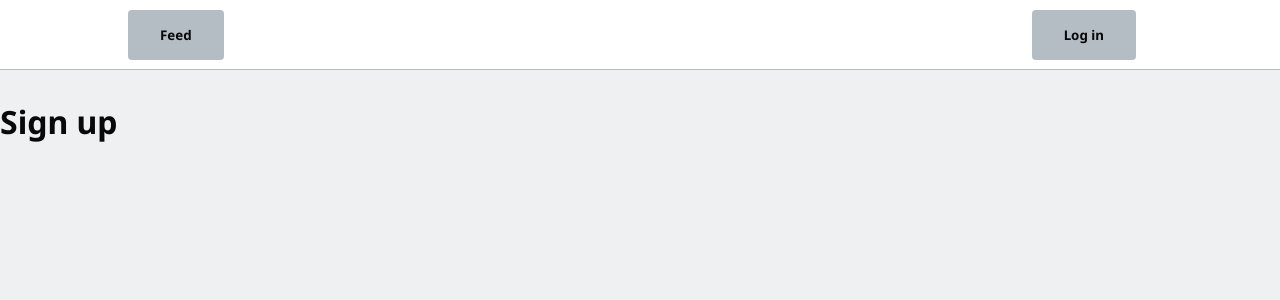
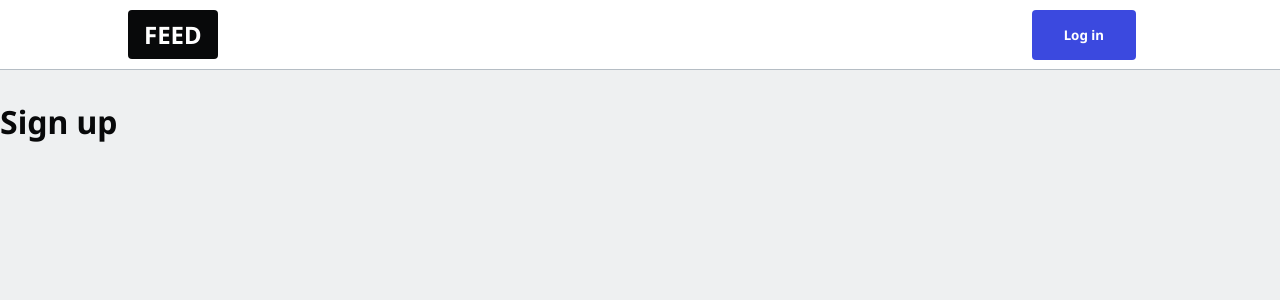
Before and after one commit to tylerclancy/blog-app, a Next.js app: page /enter in a window 1280 px wide. Shown: the top 300 px of the page. Built offline with nearby package versions, Linux system fonts and the light colour scheme.

Commit message:
Add styling to navigation bar

```diff
--- a/components/Navbar.js
+++ b/components/Navbar.js
@@ -9,16 +9,16 @@
       <ul>
         <li>
           <Link href='/'>
-            <button>Feed</button>
+            <button className='btn-logo'>Feed</button>
           </Link>
         </li>
 
         {/* User is signed in and has username */}
         {username && (
           <>
-            <li>
+            <li className='push-left'>
               <Link href='/admin'>
-                <button>Write Post</button>
+                <button className='btn-blue'>Write Post</button>
               </Link>
             </li>
             <li>
@@ -33,7 +33,7 @@
         {!username && (
           <li>
             <Link href='/enter'>
-              <button>Log in</button>
+              <button className='btn-blue'>Log in</button>
             </Link>
           </li>
         )}
```
